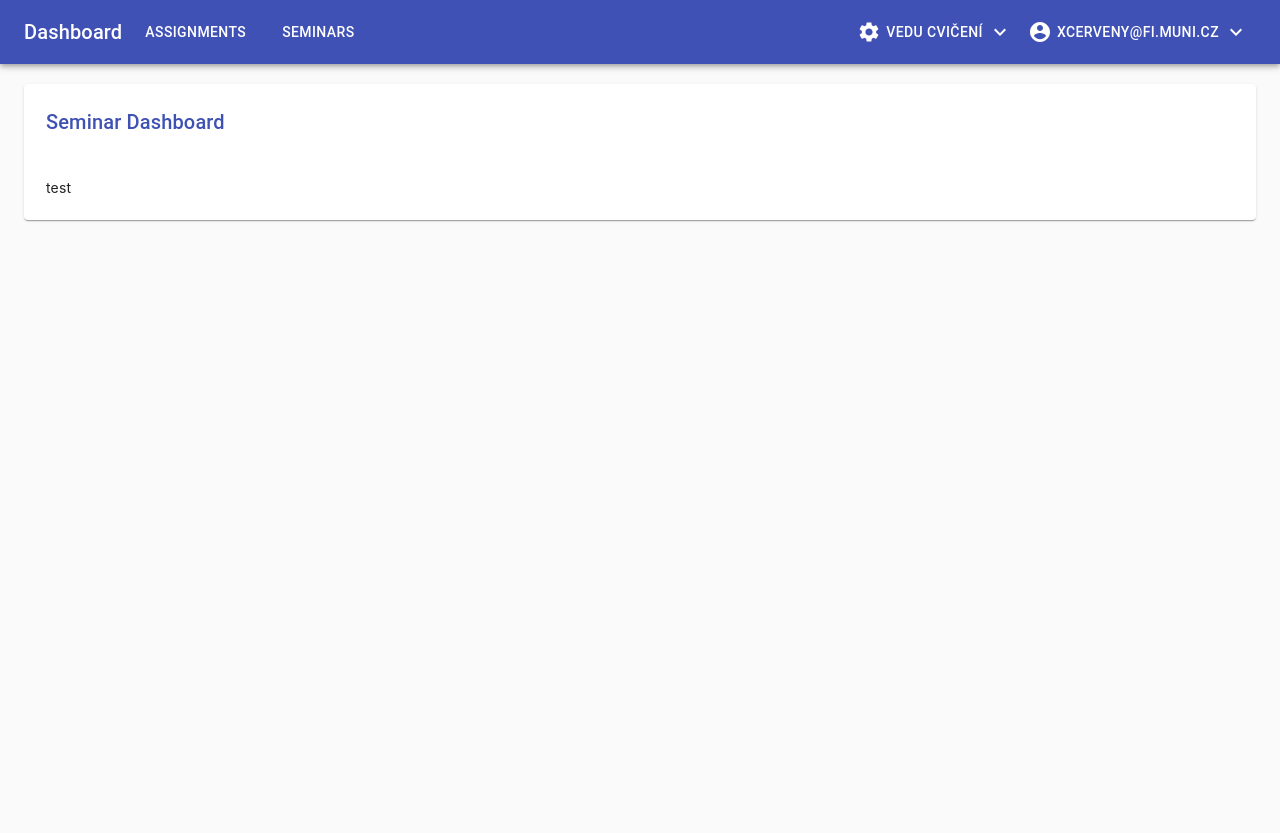
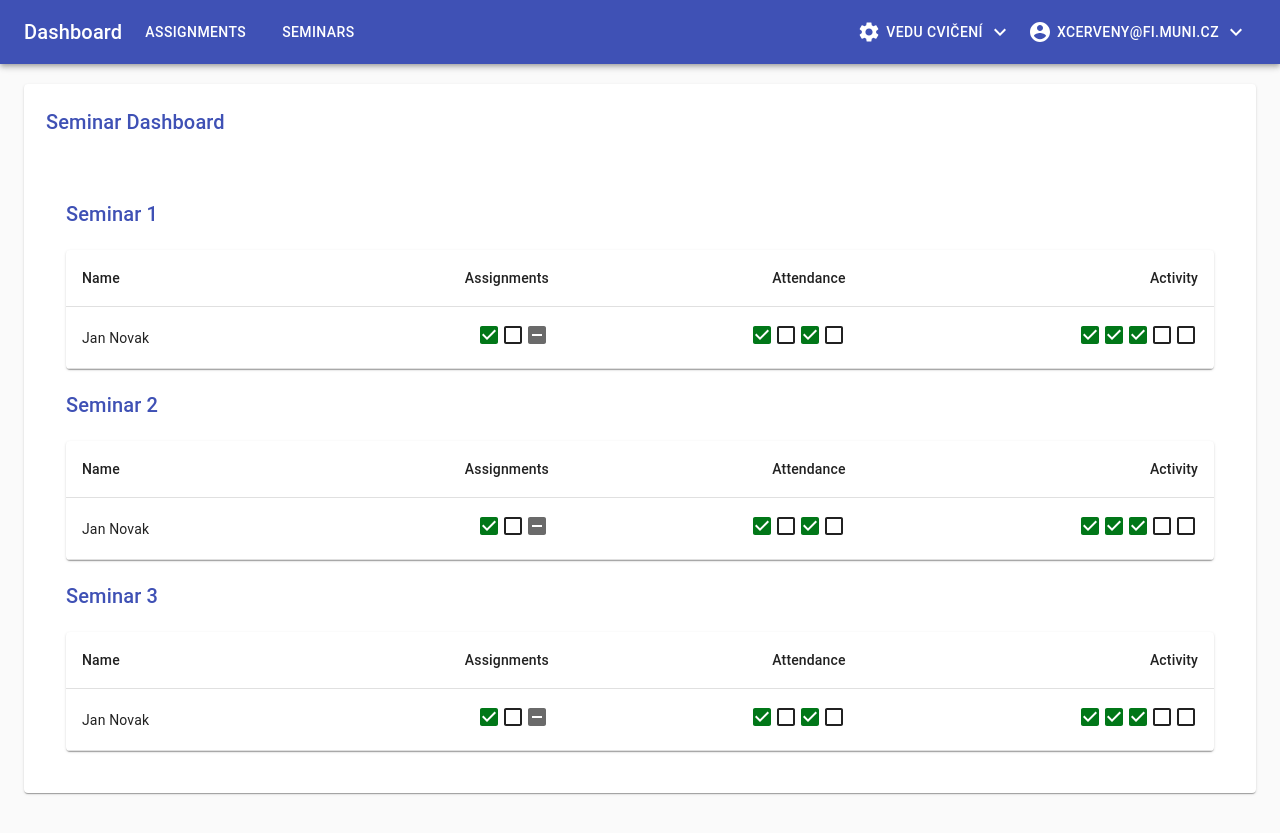
Before and after one commit to martincerveny/DT-frag-webapp, a React (Create React App) app in the folder client/: page /seminars in a window 1280 px wide. Before the commit the page ends 800 px from the top, so only its background shows below. Built offline with nearby package versions, Linux system fonts and the light colour scheme.

Commit message:
seminars

```diff
--- a/client/src/components/assignment/assignmentDashboard/AssignmentDashboard.tsx
+++ b/client/src/components/assignment/assignmentDashboard/AssignmentDashboard.tsx
@@ -81,7 +81,7 @@ const AssignmentDashboardComponent: React.FC = () => {
                                                                  css={buttonGroupWrapper}>
                                                         <Button css={buttonWrapper}>Fail: {d.fail}</Button>
                                                         <Button css={buttonWrapper}>Pass: {d.pass}</Button>
-                                                        <Button css={buttonWrapper}>Not subm.: {d.notSubmitted}</Button>
+                                                        <Button css={buttonWrapper}>Not submitted: {d.notSubmitted}</Button>
                                                     </ButtonGroup>
                                                     <Typography>
                                                         {d.date}
@@ -137,7 +137,7 @@ const root = css`
 `;
 
 const buttonGroupWrapper = css`
-  width: 450px;
+  width: 570px;
 `;
 
 const linkName = css`
@@ -146,7 +146,7 @@ const linkName = css`
 `;
 
 const buttonWrapper = css`
-  width: 150px;
+  width: 190px;
   height: 40px;
 `;
 
--- a/client/src/components/seminar/SeminarDashboard.tsx
+++ b/client/src/components/seminar/SeminarDashboard.tsx
@@ -2,9 +2,18 @@
 import React from 'react';
 import styled from '@emotion/styled';
 import {css, jsx} from '@emotion/core';
-import {Button, ButtonGroup, Container, Grid, List, ListItem, Paper, Typography} from "@material-ui/core";
-import {Link} from "react-router-dom";
+import {
+    Container,
+    Grid, IconButton,
+    Paper, Table, TableBody, TableCell,
+    TableContainer, TableHead, TableRow,
+    Typography
+} from "@material-ui/core";
 import {colors} from "../../styles/colors";
+import CheckBoxIcon from '@material-ui/icons/CheckBox';
+import CheckBoxOutlineBlankIcon from '@material-ui/icons/CheckBoxOutlineBlank';
+import IndeterminateCheckBoxIcon from '@material-ui/icons/IndeterminateCheckBox';
+import {SeminarTable} from "./comps/SeminarTable";
 
 const SeminarDashboardComponent: React.FC = () => {
     return (
@@ -18,7 +27,18 @@ const SeminarDashboardComponent: React.FC = () => {
                                     Seminar Dashboard
                                 </Typography>
                                 <p css={content}>
-                                            test
+                                    <Typography component="h2" variant="h6" color="primary" gutterBottom css={heading}>
+                                        Seminar 1
+                                    </Typography>
+                                    <SeminarTable/>
+                                    <Typography component="h2" variant="h6" color="primary" gutterBottom css={heading}>
+                                        Seminar 2
+                                    </Typography>
+                                    <SeminarTable/>
+                                    <Typography component="h2" variant="h6" color="primary" gutterBottom css={heading}>
+                                        Seminar 3
+                                    </Typography>
+                                    <SeminarTable/>
                                 </p>
                             </Grid>
                         </Paper>
@@ -37,18 +57,12 @@ const root = css`
   flex-grow: 1;
 `;
 
-const buttonGroupWrapper = css`
-  width: 450px;
+const greenIcon = css`
+  color: ${colors.green};
 `;
 
-const linkName = css`
-  color: ${colors.black};
-  text-decoration: none;
-`;
-
-const buttonWrapper = css`
-  width: 150px;
-  height: 40px;
+const grayIcon = css`
+  color: ${colors.gray};
 `;
 
 const container = css`
--- /dev/null
+++ b/client/src/components/seminar/comps/SeminarTable.tsx
@@ -0,0 +1,78 @@
+/** @jsx jsx */
+import React from 'react';
+import styled from '@emotion/styled';
+import {css, jsx} from '@emotion/core';
+import {
+    Paper, Table, TableBody, TableCell,
+    TableContainer, TableHead, TableRow,
+    Typography
+} from "@material-ui/core";
+import {colors} from "../../../styles/colors";
+import CheckBoxIcon from '@material-ui/icons/CheckBox';
+import CheckBoxOutlineBlankIcon from '@material-ui/icons/CheckBoxOutlineBlank';
+import IndeterminateCheckBoxIcon from '@material-ui/icons/IndeterminateCheckBox';
+
+const SeminarTableComponent: React.FC = () => {
+    return (
+        <p css={content}>
+            <TableContainer component={Paper}>
+                <Table aria-label="simple table">
+                    <TableHead>
+                        <TableRow>
+                            <TableCell>Name</TableCell>
+                            <TableCell align="right">Assignments</TableCell>
+                            <TableCell align="right">Attendance</TableCell>
+                            <TableCell align="right">Activity</TableCell>
+                        </TableRow>
+                    </TableHead>
+                    <TableBody>
+                        <TableRow key="1">
+                            <TableCell component="th" scope="row">
+                                Jan Novak
+                            </TableCell>
+                            <TableCell align="right">
+                                <CheckBoxIcon css={greenIcon}/>
+                                <CheckBoxOutlineBlankIcon/>
+                                <IndeterminateCheckBoxIcon css={grayIcon}/>
+                            </TableCell>
+                            <TableCell align="right">
+                                <CheckBoxIcon css={greenIcon}/>
+                                <CheckBoxOutlineBlankIcon/>
+                                <CheckBoxIcon css={greenIcon}/>
+                                <CheckBoxOutlineBlankIcon/>
+                            </TableCell>
+                            <TableCell align="right">
+                                <CheckBoxIcon css={greenIcon}/>
+                                <CheckBoxIcon css={greenIcon}/>
+                                <CheckBoxIcon css={greenIcon}/>
+                                <CheckBoxOutlineBlankIcon/>
+                                <CheckBoxOutlineBlankIcon/>
+                            </TableCell>
+                        </TableRow>
+                    </TableBody>
+                </Table>
+            </TableContainer>
+        </p>
+
+    );
+};
+
+const StyledSeminarTable = styled(SeminarTableComponent)``;
+
+export const SeminarTable = (props: any) => <StyledSeminarTable {...props} />;
+
+const greenIcon = css`
+  color: ${colors.green};
+`;
+
+const grayIcon = css`
+  color: ${colors.gray};
+`;
+
+const heading = css`
+  margin: 20px;
+`;
+
+const content = css`
+  margin: 20px;
+`;
--- a/client/src/styles/colors.ts
+++ b/client/src/styles/colors.ts
@@ -1,4 +1,6 @@
 export const colors = {
-  black: '#000000',
-  white: '#FFF',
+    black: '#000000',
+    gray: '#6A6A6A',
+    white: '#FFF',
+    green: '#017718'
 };
```
